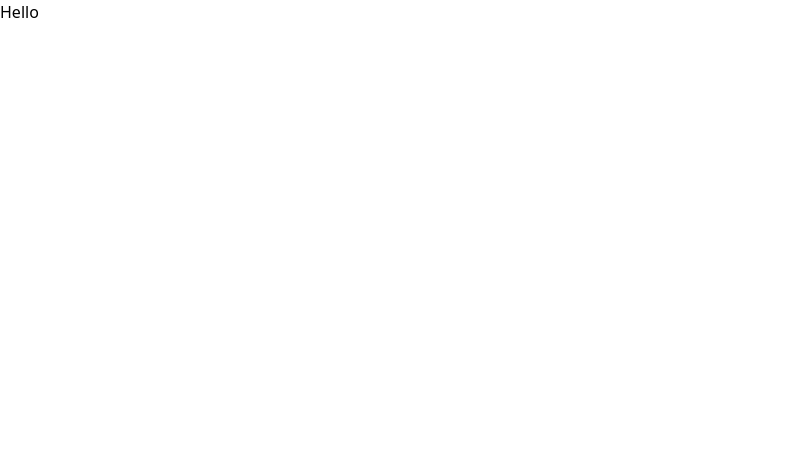
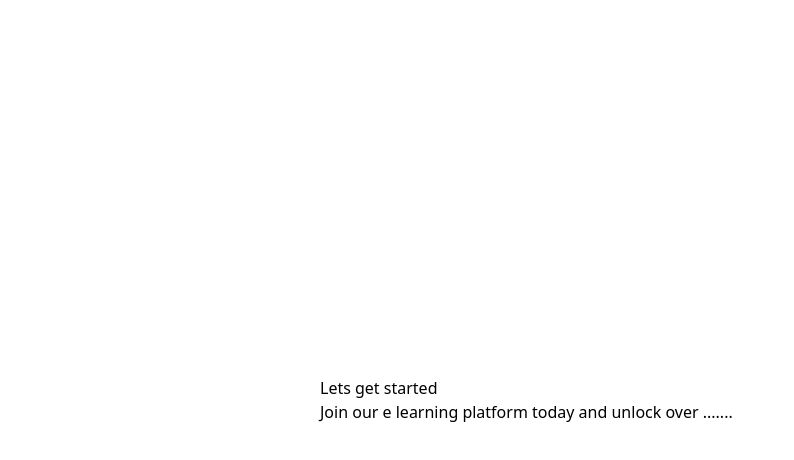
Before and after one commit to shreyas0924/react-forms, a Next.js app: page / in a window 1280 px wide. Shown: the top 460 px of the page, without its empty margins (0-794 px from the left). Built offline with nearby package versions, Linux system fonts and the light colour scheme.

Commit message:
initial changes

```diff
--- a/pages/index.js
+++ b/pages/index.js
@@ -1,5 +1,4 @@
 import Head from 'next/head'
-
 
 export default function Home() {
   return (
@@ -9,9 +8,17 @@ export default function Home() {
         <meta name="description" content="Generated by create next app" />
         <link rel="icon" href="/favicon.ico" />
       </Head>
-      <div>
-        Hello
-      </div>
+      <main className='h-screen flex items-center justify-center '>
+        <form className='bg-white flex rounded-lg w-1/2 '>
+          <div className=''>
+            <h1>Lets get started</h1>
+            <p>Join our e learning platform today and unlock over ....... </p>
+          </div>
+          <div>
+
+          </div>
+        </form>
+      </main>
     </div>
   )
 }
```
